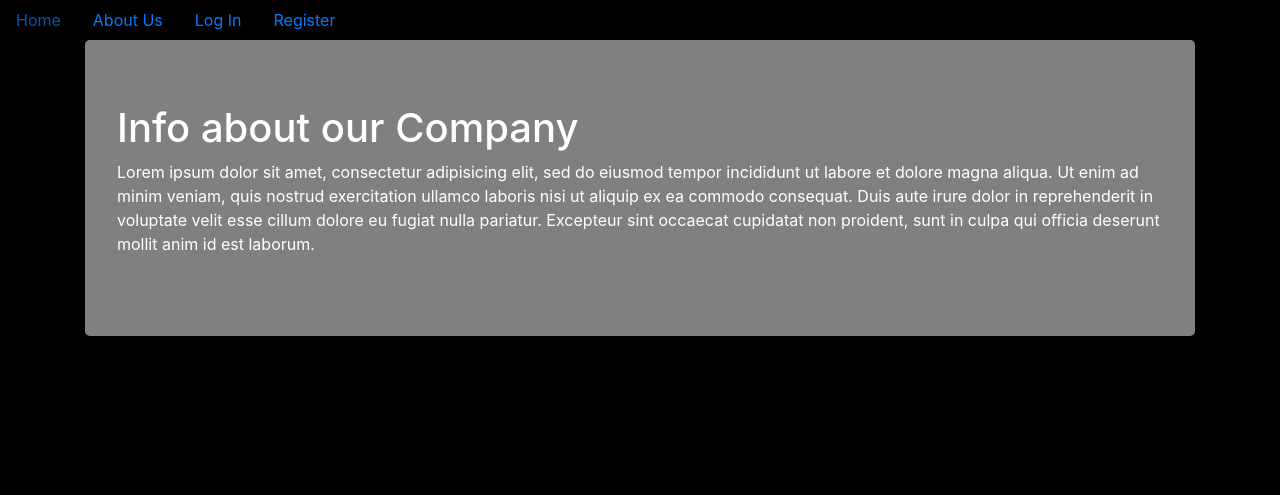
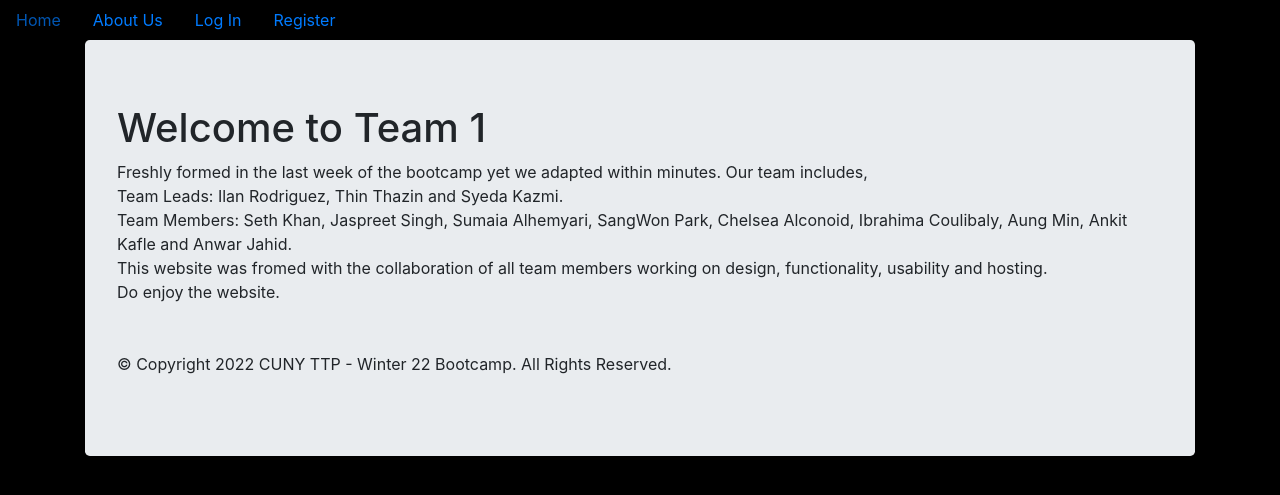
Before and after one commit to TTP-Group1/flask_blog, a Flask app: page /info in a window 1280 px wide. Shown: the top 495 px of the page. Run offline with Flask 2, Linux system fonts and the light colour scheme; some libraries are stand-ins or nearby versions.

Commit message:
Update info.html
Added about us.

```diff
--- a/puppycompanyblog/templates/info.html
+++ b/puppycompanyblog/templates/info.html
@@ -1,12 +1,16 @@
 {% extends "base.html" %}
 {% block content %}
-<head>
-  <link type="text/css"  rel="stylesheet" href="{{ url_for('static', filename='/info.css') }}"/>
-</head>
-
 <div class="jumbotron">
-  <h1>Info about our Company</h1>
-  <p>Lorem ipsum dolor sit amet, consectetur adipisicing elit, sed do eiusmod tempor incididunt ut labore et dolore magna aliqua. Ut enim ad minim veniam, quis nostrud exercitation ullamco laboris nisi ut aliquip ex ea commodo consequat. Duis aute irure dolor in reprehenderit in voluptate velit esse cillum dolore eu fugiat nulla pariatur. Excepteur sint occaecat cupidatat non proident, sunt in culpa qui officia deserunt mollit anim id est laborum.</p>
+  <h1>Welcome to Team 1</h1>
+  <p>Freshly formed in the last week of the bootcamp yet we adapted within minutes. Our team includes, </br>
+    Team Leads: Ilan Rodriguez, Thin Thazin and Syeda Kazmi. </br>
+    Team Members: Seth Khan, Jaspreet Singh, Sumaia Alhemyari, SangWon Park, Chelsea Alconoid, Ibrahima Coulibaly, Aung Min, Ankit Kafle and Anwar Jahid. </br>
+    This website was fromed with the collaboration of all team members working on design, functionality, usability and hosting. </br>
+    Do enjoy the website. </br>
+  </br>
+  </br>
+  &#169 Copyright 2022 CUNY TTP - Winter 22 Bootcamp. All Rights Reserved.
+  </p>
 </div>
 
 {% endblock %}
```
